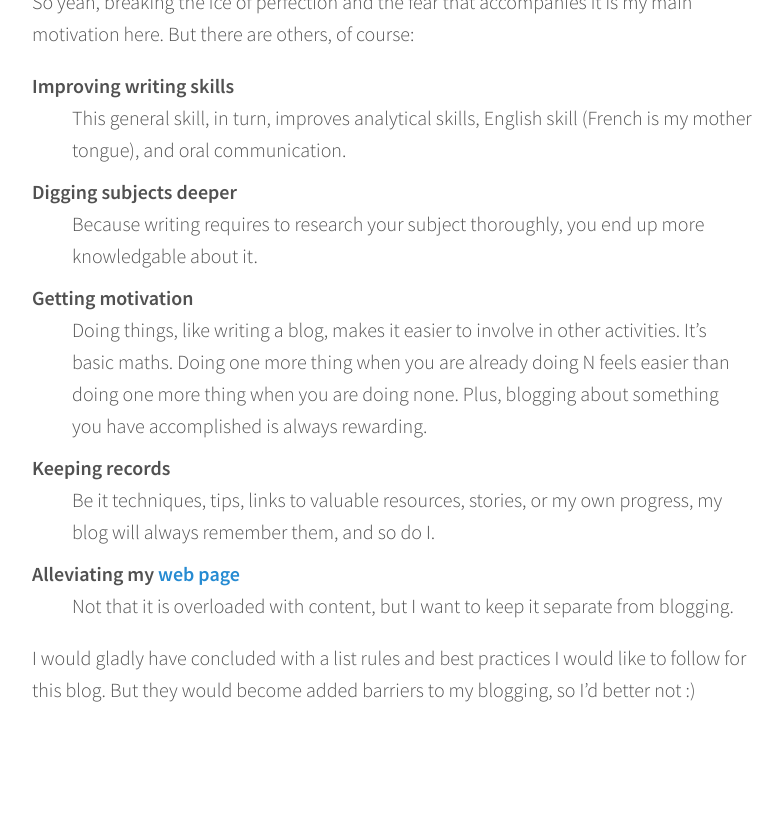
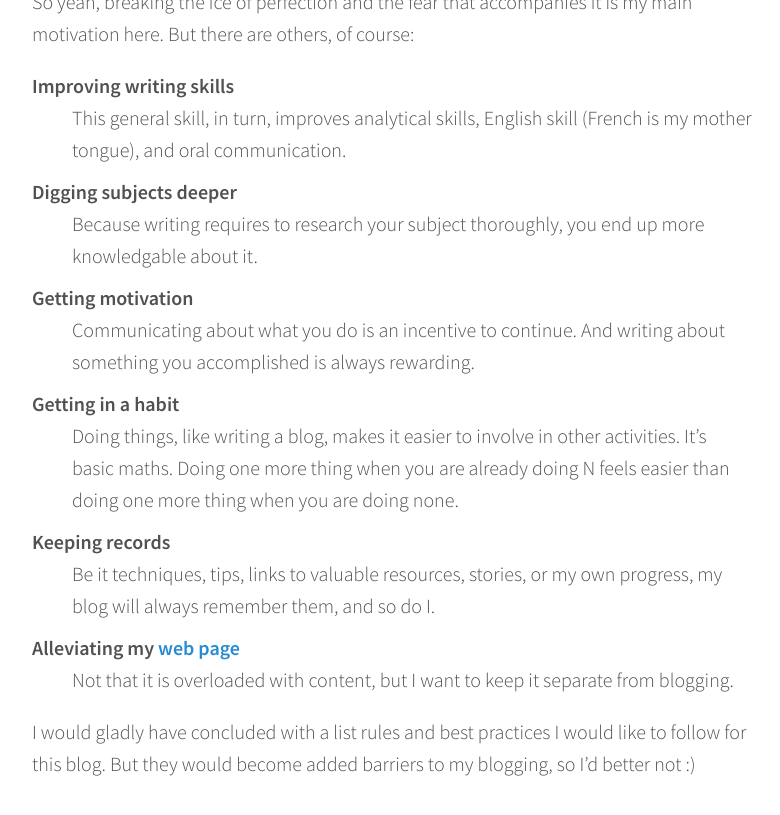
Before and after one commit to Soreine/blog, a Jekyll site: the page built from _posts/2016-04-17-defeating-the-fear.md, in a window 1280 px wide and 900 px high, scrolled down 1077 px. Shown: the top 815 px of the window, without its empty margins (248-1028 px from the left). Built offline with Jekyll 4.4.1, drawn with Linux system fonts in a browser that asks for light colours.

Commit message:
Better phrasing

```diff
--- a/_posts/2016-04-17-defeating-the-fear.md
+++ b/_posts/2016-04-17-defeating-the-fear.md
@@ -32,7 +32,10 @@ Digging subjects deeper
 : Because writing requires to research your subject thoroughly, you end up more knowledgable about it.
 
 Getting motivation
-: Doing things, like writing a blog, makes it easier to involve in other activities. It's basic maths. Doing one more thing when you are already doing N feels easier than doing one more thing when you are doing none. Plus, blogging about something you have accomplished is always rewarding.
+: Communicating about what you do is an incentive to continue. And writing about something you accomplished is always rewarding.
+
+Getting in a habit
+: Doing things, like writing a blog, makes it easier to involve in other activities. It's basic maths. Doing one more thing when you are already doing N feels easier than doing one more thing when you are doing none.
 
 Keeping records
 : Be it techniques, tips, links to valuable resources, stories, or my own progress, my blog will always remember them, and so do I.
```
